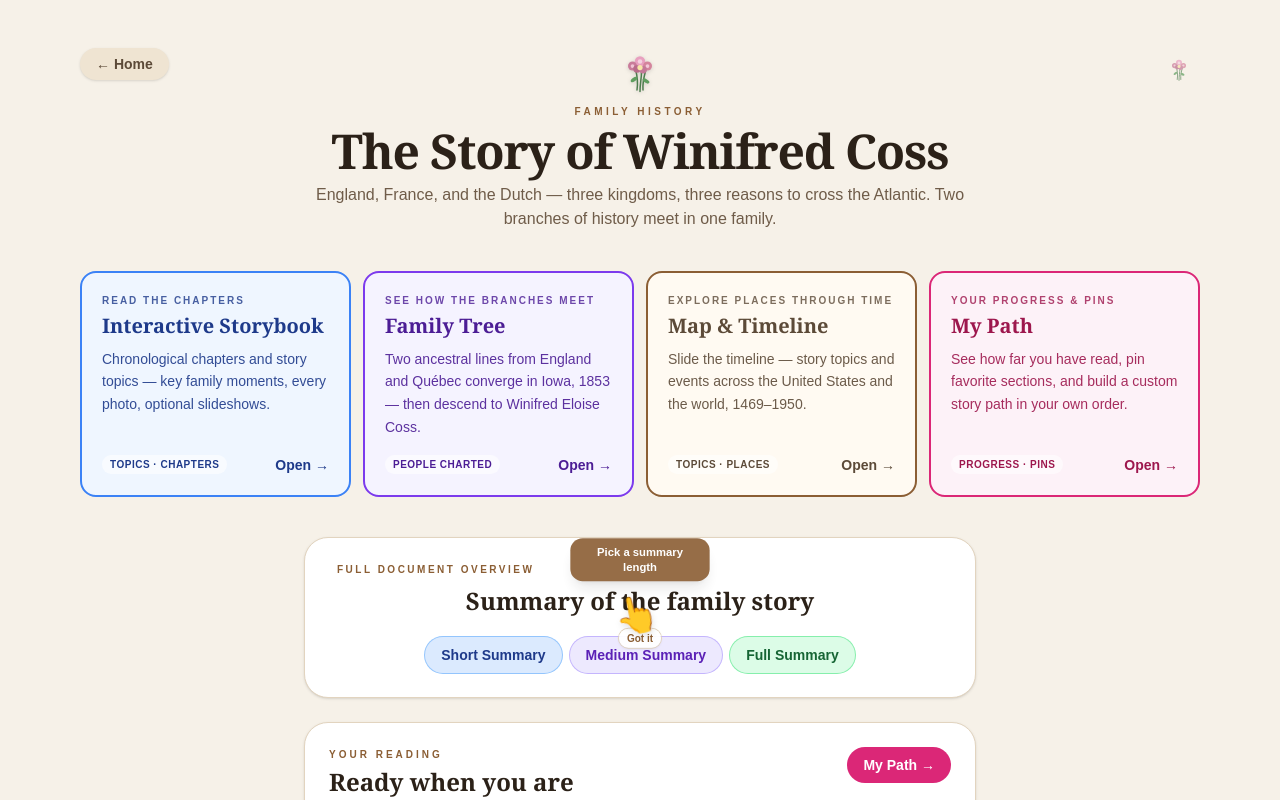
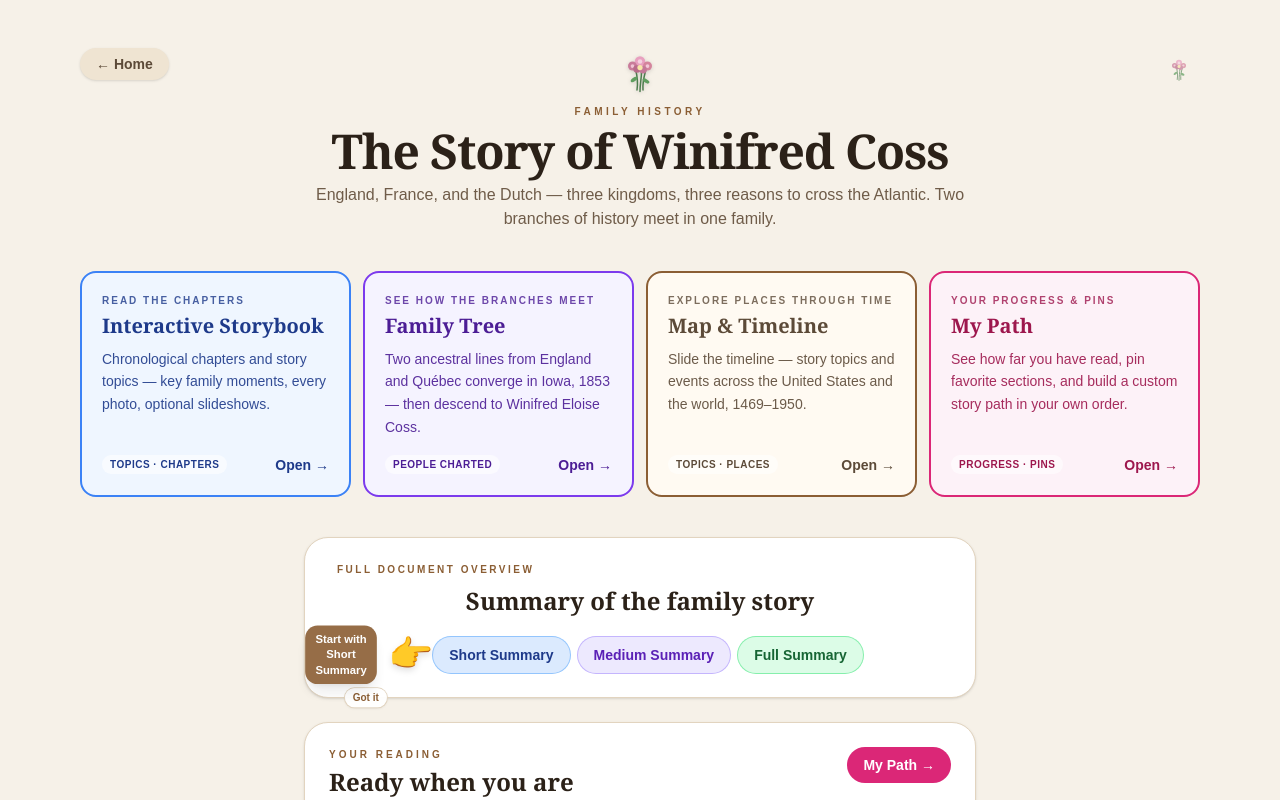
Before and after one commit to Coachjohnepop/Popham_family, a Next.js app: page / in a window 1280 px wide. Shown: the top 800 px of the page. Built offline with nearby package versions, Linux system fonts and the light colour scheme.

Commit message:
Point landing summary coach finger from the side at Short Summary

```diff
--- a/app/globals.css
+++ b/app/globals.css
@@ -54,6 +54,23 @@ body {
   transform-origin: center bottom;
 }
 
+/* Side-pointing finger (👉) — nudge horizontally toward the target */
+@keyframes voice-coach-nudge-x {
+  0%,
+  100% {
+    transform: translateX(0);
+  }
+  50% {
+    transform: translateX(8px);
+  }
+}
+
+.voice-coach-finger-side {
+  display: inline-block;
+  animation: voice-coach-nudge-x 0.9s ease-in-out infinite;
+  transform-origin: center center;
+}
+
 .voice-coach-bubble {
   animation: voice-coach-pulse 1.6s ease-in-out infinite;
 }
--- a/components/GuidedFingerCoach.tsx
+++ b/components/GuidedFingerCoach.tsx
@@ -3,7 +3,7 @@
 type GuidedFingerCoachProps = {
   label: string;
   /** Placement relative to the target */
-  placement?: "right" | "above" | "below-left";
+  placement?: "right" | "left" | "above" | "below-left";
   className?: string;
   onDismiss?: () => void;
   dismissLabel?: string;
@@ -22,24 +22,42 @@ export default function GuidedFingerCoach({
 }: GuidedFingerCoachProps) {
   const position =
     placement === "above"
-      ? "absolute left-1/2 top-0 z-30 flex -translate-x-1/2 -translate-y-[90%] flex-col items-center"
+      ? "absolute left-1/2 top-0 z-30 flex -translate-x-1/2 -translate-y-[95%] flex-col items-center"
       : placement === "below-left"
         ? "absolute bottom-0 left-2 z-30 flex translate-y-[105%] flex-col items-start"
-        : "absolute -right-1 top-1/2 z-30 flex -translate-y-1/2 translate-x-[10%] flex-col items-center sm:translate-x-[30%]";
+        : placement === "left"
+          ? // Sit to the left of the target, finger points right at it
+            "absolute right-full top-1/2 z-30 mr-1 flex -translate-y-1/2 flex-row-reverse items-center gap-1 sm:mr-2"
+          : "absolute -right-1 top-1/2 z-30 flex -translate-y-1/2 translate-x-[10%] flex-col items-center sm:translate-x-[30%]";
+
+  const finger =
+    placement === "left" ? (
+      <span className="voice-coach-finger-side text-3xl drop-shadow-md sm:text-4xl" aria-hidden>
+        {"\u{1F449}"}
+      </span>
+    ) : (
+      <span className="voice-coach-finger text-3xl drop-shadow-md sm:text-4xl" aria-hidden>
+        {"\u{1F446}"}
+      </span>
+    );
 
   return (
     <div className={`${position} ${className}`} role="status">
-      <div className="voice-coach-bubble mb-1 max-w-[8.5rem] rounded-xl bg-[#8b5e34] px-2.5 py-1.5 text-center text-[10px] font-semibold leading-snug text-white shadow-lg sm:text-[11px]">
+      <div
+        className={`voice-coach-bubble max-w-[8.5rem] rounded-xl bg-[#8b5e34] px-2.5 py-1.5 text-center text-[10px] font-semibold leading-snug text-white shadow-lg sm:text-[11px] ${
+          placement === "left" ? "order-2" : "mb-1"
+        }`}
+      >
         {label}
       </div>
-      <span className="voice-coach-finger text-3xl drop-shadow-md sm:text-4xl" aria-hidden>
-        {"\u{1F446}"}
-      </span>
+      {finger}
       {onDismiss ? (
         <button
           type="button"
           onClick={onDismiss}
-          className="pointer-events-auto mt-1 rounded-full bg-white/95 px-2 py-0.5 text-[10px] font-semibold text-[#8b5e34] shadow ring-1 ring-[#e2d4bf] hover:bg-[#fffaf2]"
+          className={`pointer-events-auto rounded-full bg-white/95 px-2 py-0.5 text-[10px] font-semibold text-[#8b5e34] shadow ring-1 ring-[#e2d4bf] hover:bg-[#fffaf2] ${
+            placement === "left" ? "order-3 absolute -bottom-6 left-1/2 -translate-x-1/2 whitespace-nowrap" : "mt-1"
+          }`}
         >
           {dismissLabel}
         </button>
--- a/components/StoryOverviewSummaries.tsx
+++ b/components/StoryOverviewSummaries.tsx
@@ -125,22 +125,25 @@ export default function StoryOverviewSummaries({
           isLanding ? "mt-5" : "mt-2"
         }`}
       >
-        {mounted && showCoach ? (
-          <GuidedFingerCoach
-            label="Pick a summary length"
-            placement="above"
-            onDismiss={dismissCoach}
-          />
-        ) : null}
-
         {OVERVIEW_DEPTHS.map((depth) => {
           const summary = getOverviewSummary(depth);
           const isActive = activeDepth === depth;
           const isBusy = isActive && (speechState === "loading" || speechState === "speaking");
+          const isShort = depth === "short";
 
           return (
+            <div
+              key={depth}
+              className={`relative ${isShort && isLanding ? "ml-2 sm:ml-4" : ""}`}
+            >
+              {mounted && showCoach && isShort && isLanding ? (
+                <GuidedFingerCoach
+                  label="Start with Short Summary"
+                  placement="left"
+                  onDismiss={dismissCoach}
+                />
+              ) : null}
               <button
-              key={depth}
                 type="button"
                 onClick={() => void playSummary(depth)}
                 className={`rounded-full px-4 py-2 text-sm font-semibold ring-1 transition ${
@@ -154,6 +157,7 @@ export default function StoryOverviewSummaries({
                     : `Stop ${summary.label}`
                   : summary.label}
               </button>
+            </div>
           );
         })}
       </div>
--- a/lib/story-voices.ts
+++ b/lib/story-voices.ts
@@ -52,7 +52,7 @@ export const DEFAULT_STORY_VOICE_ID = "edmund";
 const STORAGE_KEY = "coss-story-narrator-voice";
 /** Bump suffix when coach UX changes so users see the tip again. */
 const COACH_SEEN_KEY = "coss-story-voice-dial-coach-seen-v2";
-const SUMMARY_COACH_SEEN_KEY = "coss-summary-coach-seen-v1";
+const SUMMARY_COACH_SEEN_KEY = "coss-summary-coach-seen-v2";
 
 export function getStoryVoice(id: string | null | undefined): StoryVoice {
   const found = STORY_VOICES.find((v) => v.id === id);
```
Lines whose indentation alone changed are shown as unchanged.
